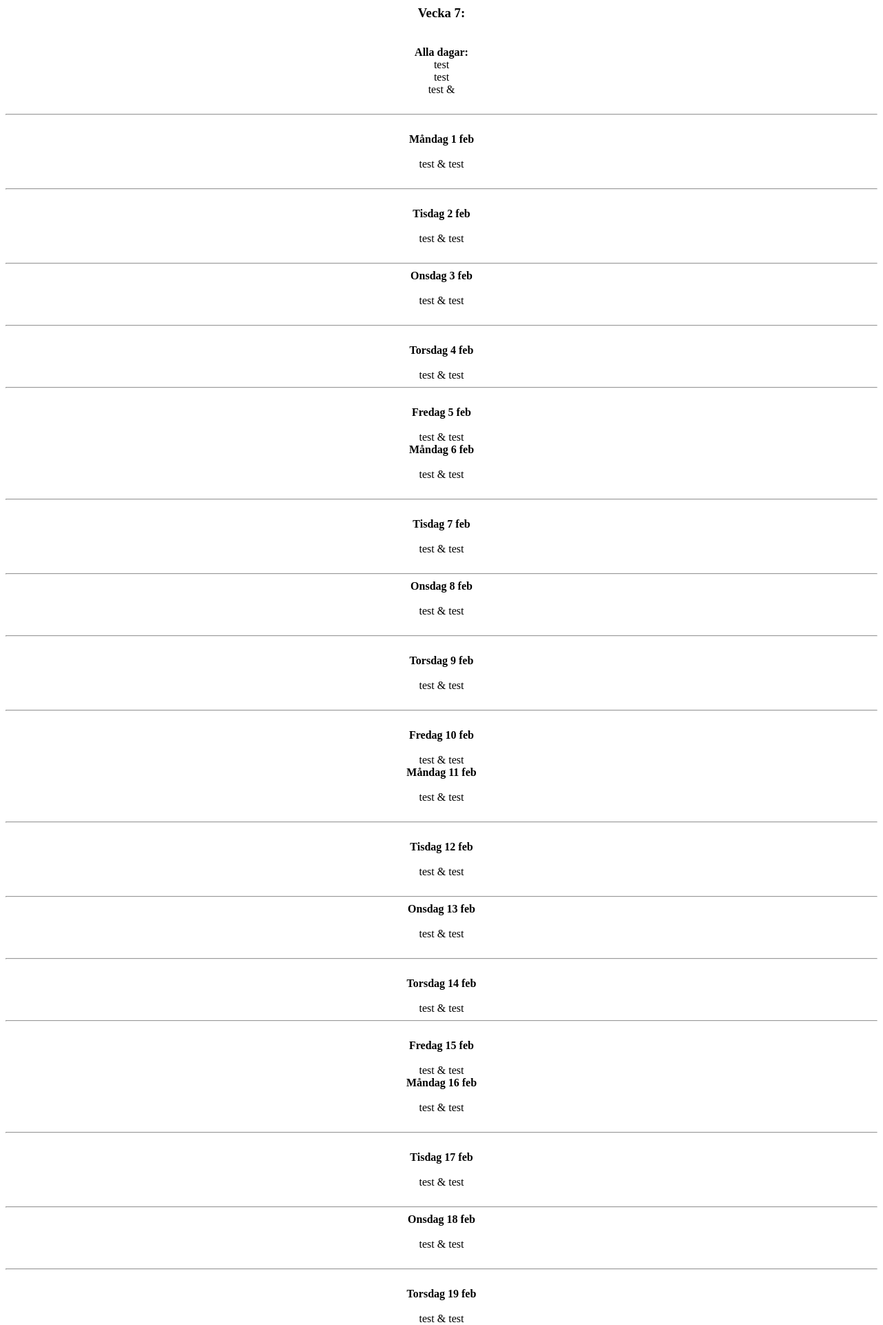
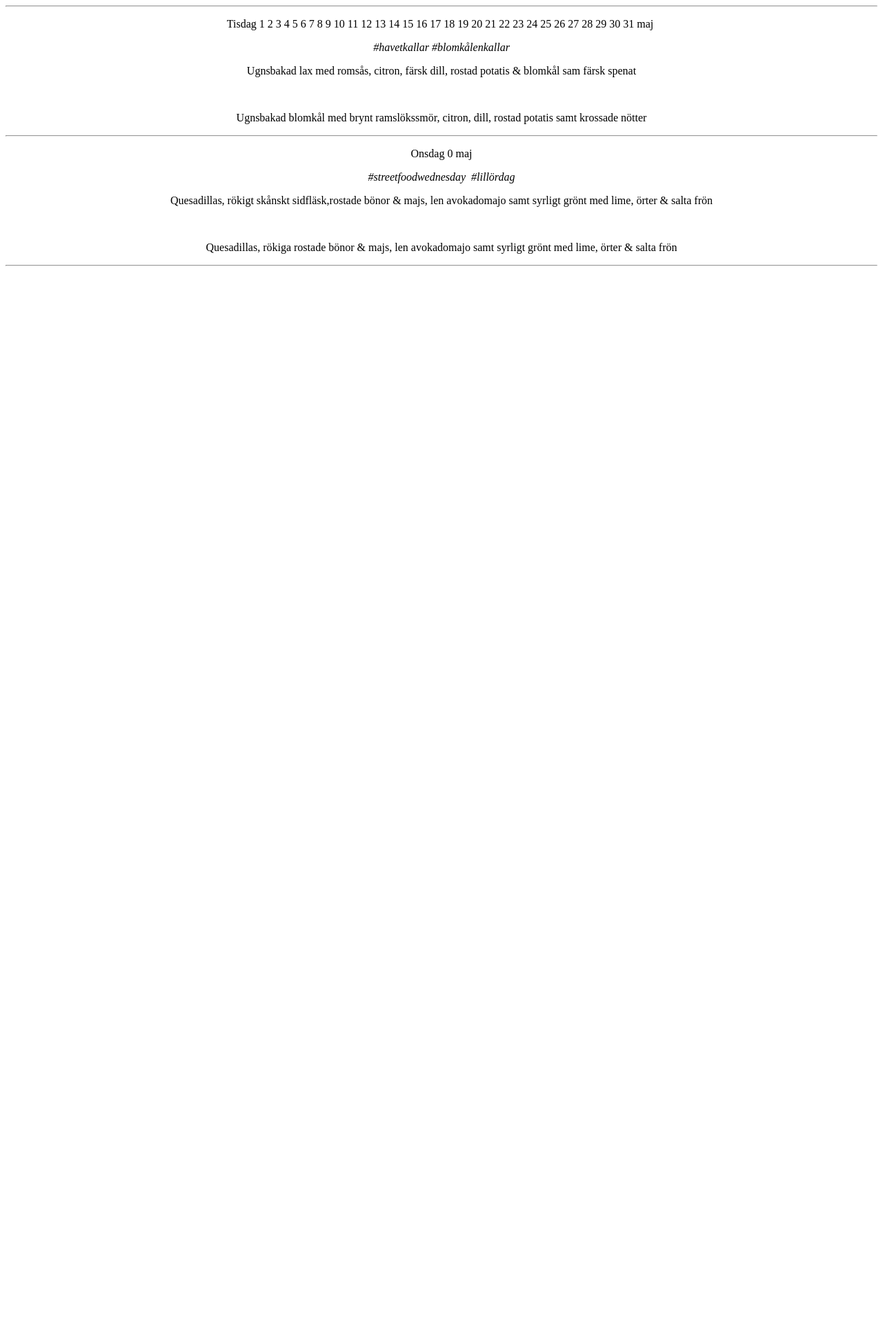
Before and after one commit to viktigpetterr/bellan, a PHP site: page /tests/Restaurant/static/valfarden.html in a window 1280 px wide. Shown: the top 1921 px of the page at 69% size. After the commit the page ends 386 px from the top, so only its background shows below. Run offline with PHP 8.4, Linux system fonts and the light colour scheme.

Commit message:
Dev (#8)
* Remove CHANGELOG.md

* Update Valfarden.php

* Require guzzlehttp/guzzle and update transitive dependencies

* Add testURL

* Make const private

* Repair the lunch parsing

* Fix SpillTest.php

* Fix ValfardenTest.php

* Add proper break condition

```diff
--- a/composer.json
+++ b/composer.json
@@ -37,6 +37,7 @@
     "alek13/slack": "^2.0",
     "symfony/yaml": "^5.2",
     "peppeocchi/php-cron-scheduler": "^2.4",
-    "ext-readline": "*"
+    "ext-readline": "*",
+    "guzzlehttp/guzzle": "^7.3"
   }
 }
--- a/tests/Restaurant/static/valfarden.html
+++ b/tests/Restaurant/static/valfarden.html
@@ -1,216 +1,13 @@
-<h3 style="text-align: center;"><strong>Vecka 7:</strong></h3>
-<div> </div>
-<div style="text-align: center;"><strong>Alla dagar:</strong>
-    <div class="gmail_default" style="text-align: center;">test</div>
-    <div class="gmail_default" style="text-align: center;">test</div>
-    <div class="gmail_default" style="text-align: center;">test &amp;</div>
-    <div class="gmail_default"> </div>
-</div>
-<div>
-    <hr/>
-</div>
-<div> </div>
-<div class="gmail_default" style="text-align: center;"><strong>Måndag 1 feb</strong></div>
-<div> </div>
-<div class="gmail_default" style="text-align: center;">test &amp; test</div>
-<div> </div>
-<div>
-    <hr/>
-</div>
-<div class="gmail_default" style="text-align: center;"> </div>
-<div class="gmail_default" style="text-align: center;"><strong>Tisdag 2 feb</strong></div>
-<div> </div>
-<div class="gmail_default" style="text-align: center;">test &amp; test</div>
-<div> </div>
-<div class="gmail_default" style="text-align: center;">
-    <hr/>
-</div>
-<div class="gmail_default" style="text-align: center;"><strong>Onsdag 3 feb</strong></div>
-<div> </div>
-<div class="gmail_default" style="text-align: center;">test &amp; test</div>
-<div> </div>
-<div class="gmail_default" style="text-align: center;">
-    <hr/>
-</div>
-<div> </div>
-<div class="gmail_default" style="text-align: center;"><strong>Torsdag 4 feb</strong></div>
-<div> </div>
-<div class="gmail_default" style="text-align: center;">test &amp; test</div>
-<div class="gmail_default" style="text-align: center;">
-    <hr/>
-</div>
-<div> </div>
-<div class="gmail_default" style="text-align: center;"><strong>Fredag 5 feb</strong></div>
-<div> </div>
-<div class="gmail_default" style="text-align: center;">test &amp; test</div>
-<div class="gmail_default" style="text-align: center;"><strong>Måndag 6 feb</strong></div>
-<div> </div>
-<div class="gmail_default" style="text-align: center;">test &amp; test</div>
-<div> </div>
-<div>
-    <hr/>
-</div>
-<div class="gmail_default" style="text-align: center;"> </div>
-<div class="gmail_default" style="text-align: center;"><strong>Tisdag 7 feb</strong></div>
-<div> </div>
-<div class="gmail_default" style="text-align: center;">test &amp; test</div>
-<div> </div>
-<div class="gmail_default" style="text-align: center;">
-    <hr/>
-</div>
-<div class="gmail_default" style="text-align: center;"><strong>Onsdag 8 feb</strong></div>
-<div> </div>
-<div class="gmail_default" style="text-align: center;">test &amp; test</div>
-<div> </div>
-<div class="gmail_default" style="text-align: center;">
-    <hr/>
-</div>
-<div> </div>
-<div class="gmail_default" style="text-align: center;"><strong>Torsdag 9 feb</strong></div>
-<div> </div>
-<div class="gmail_default" style="text-align: center;">test &amp; test</div><div> </div>
-<div class="gmail_default" style="text-align: center;">
-    <hr/>
-</div>
-<div> </div>
-<div class="gmail_default" style="text-align: center;"><strong>Fredag 10 feb</strong></div>
-<div> </div>
-<div class="gmail_default" style="text-align: center;">test &amp; test</div>
-<div class="gmail_default" style="text-align: center;"><strong>Måndag 11 feb</strong></div>
-<div> </div>
-<div class="gmail_default" style="text-align: center;">test &amp; test</div>
-<div> </div>
-<div>
-    <hr/>
-</div>
-<div class="gmail_default" style="text-align: center;"> </div>
-<div class="gmail_default" style="text-align: center;"><strong>Tisdag 12 feb</strong></div>
-<div> </div>
-<div class="gmail_default" style="text-align: center;">test &amp; test</div>
-<div> </div>
-<div class="gmail_default" style="text-align: center;">
-    <hr/>
-</div>
-<div class="gmail_default" style="text-align: center;"><strong>Onsdag 13 feb</strong></div>
-<div> </div>
-<div class="gmail_default" style="text-align: center;">test &amp; test</div>
-<div> </div>
-<div class="gmail_default" style="text-align: center;">
-    <hr/>
-</div>
-<div> </div>
-<div class="gmail_default" style="text-align: center;"><strong>Torsdag 14 feb</strong></div>
-<div> </div>
-<div class="gmail_default" style="text-align: center;">test &amp; test</div>
-<div class="gmail_default" style="text-align: center;">
-    <hr/>
-</div>
-<div> </div>
-<div class="gmail_default" style="text-align: center;"><strong>Fredag 15 feb</strong></div>
-<div> </div>
-<div class="gmail_default" style="text-align: center;">test &amp; test</div>
-<div class="gmail_default" style="text-align: center;"><strong>Måndag 16 feb</strong></div>
-<div> </div>
-<div class="gmail_default" style="text-align: center;">test &amp; test</div>
-<div> </div>
-<div>
-    <hr/>
-</div>
-<div class="gmail_default" style="text-align: center;"> </div>
-<div class="gmail_default" style="text-align: center;"><strong>Tisdag 17 feb</strong></div>
-<div> </div>
-<div class="gmail_default" style="text-align: center;">test &amp; test</div>
-<div> </div>
-<div class="gmail_default" style="text-align: center;">
-    <hr/>
-</div>
-<div class="gmail_default" style="text-align: center;"><strong>Onsdag 18 feb</strong></div>
-<div> </div>
-<div class="gmail_default" style="text-align: center;">test &amp; test</div>
-<div> </div>
-<div class="gmail_default" style="text-align: center;">
-    <hr/>
-</div>
-<div> </div>
-<div class="gmail_default" style="text-align: center;"><strong>Torsdag 19 feb</strong></div>
-<div> </div>
-<div class="gmail_default" style="text-align: center;">test &amp; test</div><div> </div>
-<div class="gmail_default" style="text-align: center;">
-    <hr/>
-</div>
-<div> </div>
-<div class="gmail_default" style="text-align: center;"><strong>Fredag 20 feb</strong></div>
-<div> </div>
-<div class="gmail_default" style="text-align: center;">test &amp; test</div>
-<div> </div>
-<div> </div>
-<div class="gmail_default" style="text-align: center;"><strong>Fredag 21 feb</strong></div>
-<div> </div>
-<div class="gmail_default" style="text-align: center;">test &amp; test</div>
-<div class="gmail_default" style="text-align: center;"><strong>Måndag 22 feb</strong></div>
-<div> </div>
-<div class="gmail_default" style="text-align: center;">test &amp; test</div>
-<div> </div>
-<div>
-    <hr/>
-</div>
-<div class="gmail_default" style="text-align: center;"> </div>
-<div class="gmail_default" style="text-align: center;"><strong>Tisdag 23 feb</strong></div>
-<div> </div>
-<div class="gmail_default" style="text-align: center;">test &amp; test</div>
-<div> </div>
-<div class="gmail_default" style="text-align: center;">
-    <hr/>
-</div>
-<div class="gmail_default" style="text-align: center;"><strong>Onsdag 24 feb</strong></div>
-<div> </div>
-<div class="gmail_default" style="text-align: center;">test &amp; test</div>
-<div> </div>
-<div class="gmail_default" style="text-align: center;">
-    <hr/>
-</div>
-<div> </div>
-<div class="gmail_default" style="text-align: center;"><strong>Torsdag 25 feb</strong></div>
-<div> </div>
-<div class="gmail_default" style="text-align: center;">test &amp; test</div><div> </div>
-<div class="gmail_default" style="text-align: center;">
-    <hr/>
-</div>
-<div> </div>
-<div class="gmail_default" style="text-align: center;"><strong>Fredag 26 feb</strong></div>
-<div> </div>
-<div class="gmail_default" style="text-align: center;">test &amp; test</div>
-<div class="gmail_default" style="text-align: center;"><strong>Måndag 27 feb</strong></div>
-<div> </div>
-<div class="gmail_default" style="text-align: center;">test &amp; test</div>
-<div> </div>
-<div>
-    <hr/>
-</div>
-<div class="gmail_default" style="text-align: center;"> </div>
-<div class="gmail_default" style="text-align: center;"><strong>Tisdag 28 feb</strong></div>
-<div> </div>
-<div class="gmail_default" style="text-align: center;">test &amp; test</div>
-<div> </div>
-<div class="gmail_default" style="text-align: center;">
-    <hr/>
-</div>
-<div class="gmail_default" style="text-align: center;"><strong>Onsdag 29 feb</strong></div>
-<div> </div>
-<div class="gmail_default" style="text-align: center;">test &amp; test</div>
-<div> </div>
-<div class="gmail_default" style="text-align: center;">
-    <hr/>
-</div>
-<div> </div>
-<div class="gmail_default" style="text-align: center;"><strong>Torsdag 30 feb</strong></div>
-<div> </div>
-<div class="gmail_default" style="text-align: center;">test &amp; test</div><div> </div>
-<div class="gmail_default" style="text-align: center;">
-    <hr/>
-</div>
-<div> </div>
-<div class="gmail_default" style="text-align: center;"><strong>Fredag 31 feb</strong></div>
-<div> </div>
-<div class="gmail_default" style="text-align: center;">test &amp; test</div>
-<div> </div>
+<hr />
+<p style="text-align: center;"><span style="font-weight: 400;">Tisdag 1 2 3 4 5 6 7 8 9 10 11 12 13 14 15 16 17 18 19 20 21 22 23 24 25 26 27 28 29 30 31 maj </span></p>
+<p style="text-align: center;"><em>#havetkallar #blomkålenkallar</em></p>
+<p style="text-align: center;"><span style="font-weight: 400;">Ugnsbakad lax med romsås, citron, färsk dill, rostad potatis &amp; blomkål sam färsk spenat</span></p>
+<p style="text-align: center;"> </p>
+<p style="text-align: center;"><span style="font-weight: 400;">Ugnsbakad blomkål med brynt ramslökssmör, citron, dill, rostad potatis samt krossade nötter</span></p>
+<hr />
+<p style="text-align: center;"><span style="font-weight: 400;">Onsdag 0 maj</span></p>
+<p style="text-align: center;"><em>#streetfoodwednesday  #lillördag</em></p>
+<p style="text-align: center;"><span style="font-weight: 400;">Quesadillas, rökigt skånskt sidfläsk,rostade bönor &amp; majs, len avokadomajo samt syrligt grönt med lime, örter &amp; salta frön</span></p>
+<p style="text-align: center;"> </p>
+<p style="text-align: center;"><span style="font-weight: 400;">Quesadillas, rökiga rostade bönor &amp; majs, len avokadomajo samt syrligt grönt med lime, örter &amp; salta frön</span></p>
+<hr />
```
Also changed, not shown: src/Lunchtime.php (+16 -4 lines), src/Restaurant/Restaurant.php (+18 -0 lines), src/Restaurant/RestaurantInterface.php (+7 -0 lines), src/Restaurant/Spill.php (+19 -10 lines), src/Restaurant/Valfarden.php (+23 -5 lines), tests/Restaurant/RestaurantTest.php (+16 -0 lines), tests/Restaurant/SpillTest.php (+3 -3 lines), tests/Restaurant/ValfardenTest.php (+4 -2 lines), tests/Restaurant/static/spill.html (+4 -23 lines), 1 other file.
